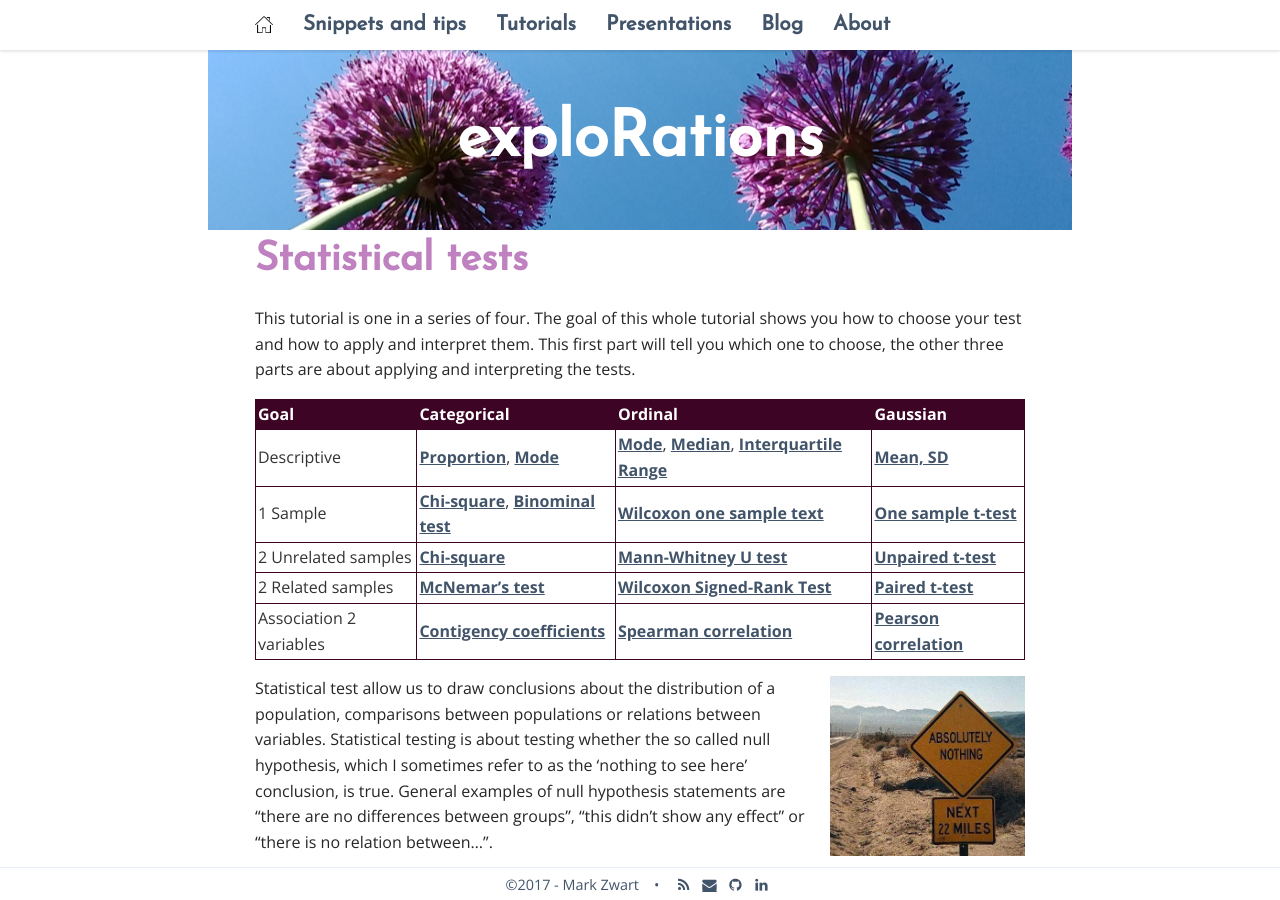
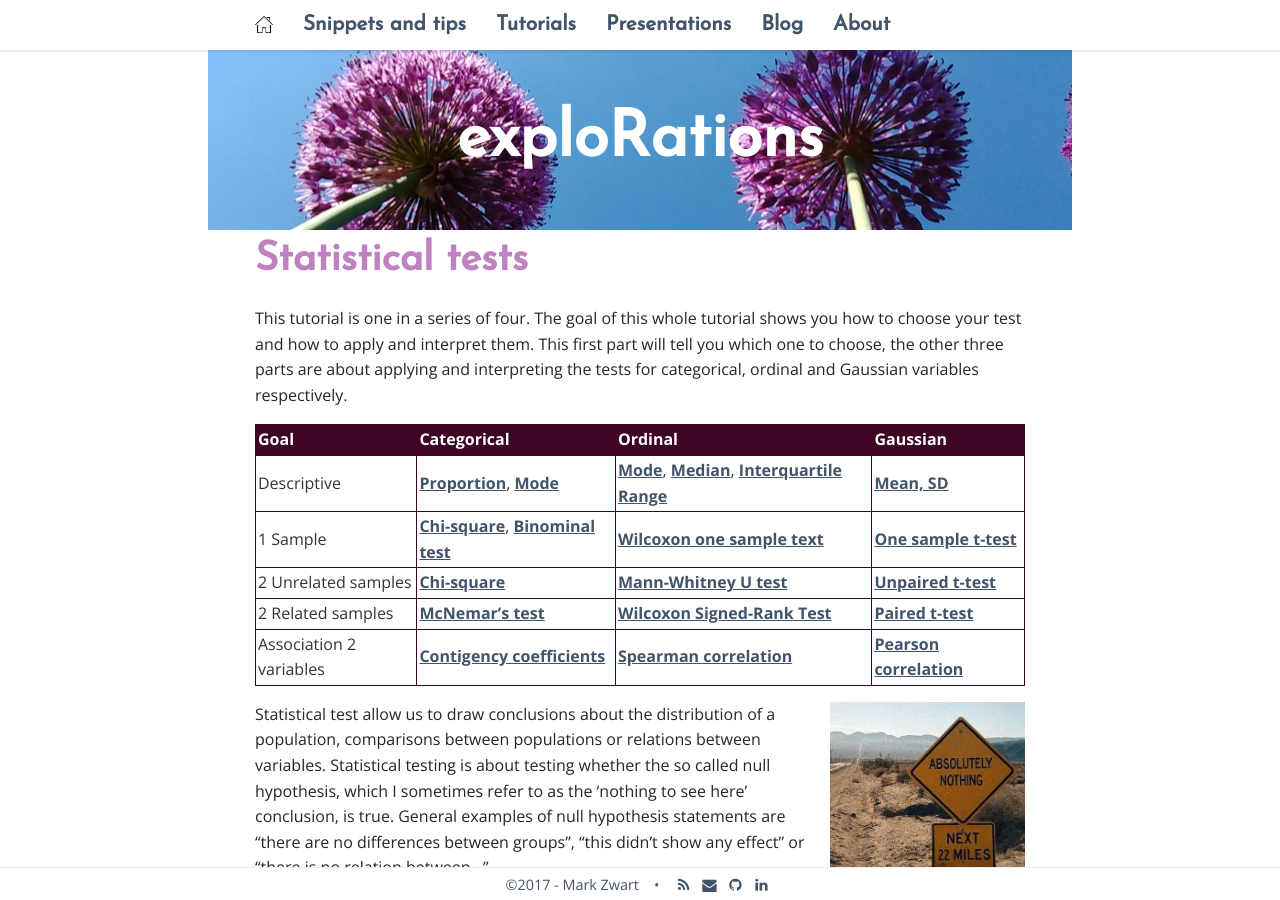
Before and after one commit to mark-me/mark-me.github.io, a Jekyll site: the page built from _pages/tutorials/statistical-tests/statistical-tests.md, in a window 1280 px wide and 900 px high. Built offline with Jekyll 4.4.1, drawn with Linux system fonts in a browser that asks for light colours; nearby versions of some CDN libraries; comment, search, counter and statistics services are not loaded.

Commit message:
Update statistical-tests.md

```diff
--- a/_pages/tutorials/statistical-tests/statistical-tests.md
+++ b/_pages/tutorials/statistical-tests/statistical-tests.md
@@ -5,7 +5,7 @@
 permalink: /statistical-tests/
 ---
 
-This tutorial is one in a series of four. The goal of this whole tutorial shows you how to choose your test and how to apply and interpret them. This first part will tell you which one to choose, the other three parts are about applying and interpreting the tests.
+This tutorial is one in a series of four. The goal of this whole tutorial shows you how to choose your test and how to apply and interpret them. This first part will tell you which one to choose, the other three parts are about applying and interpreting the tests for categorical, ordinal and Gaussian variables respectively.
 
 | Goal | Categorical | Ordinal | Gaussian |
 | :--- | :-------- | :--------- | :------------------- |
```
